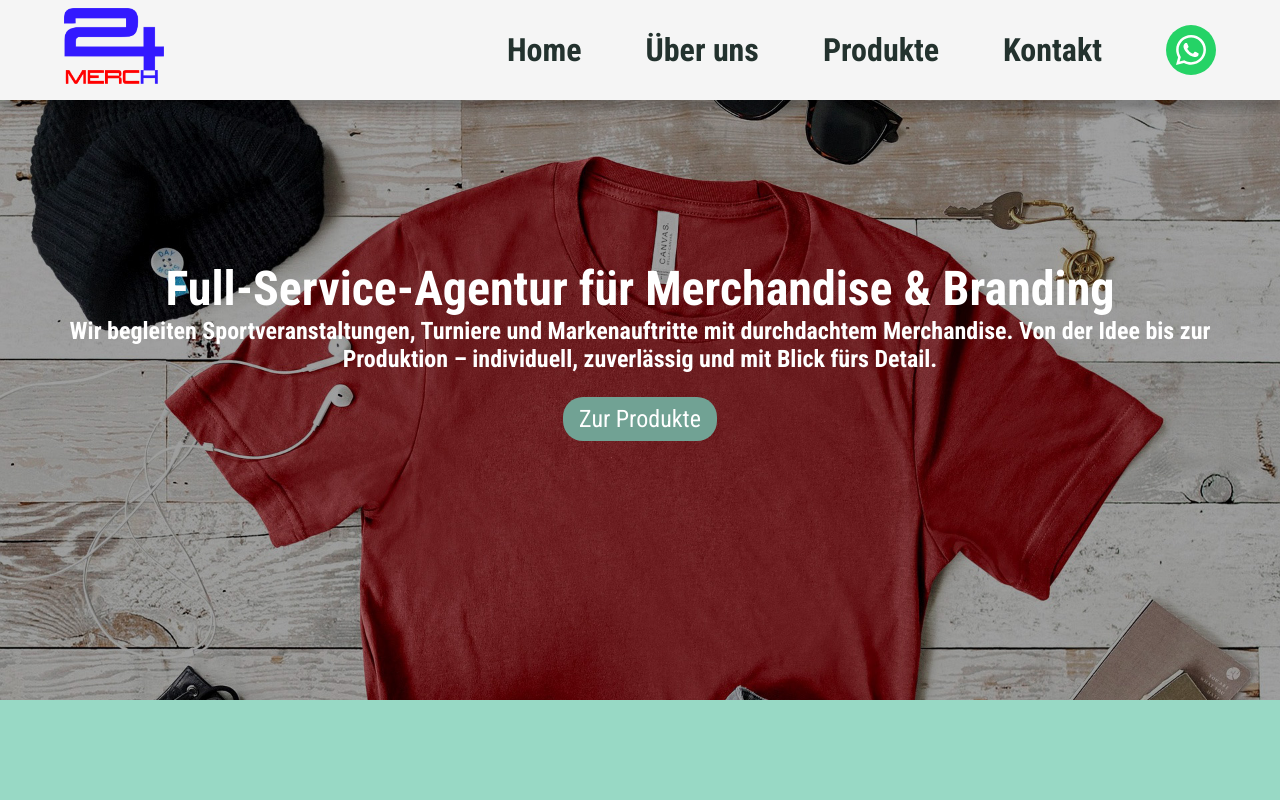
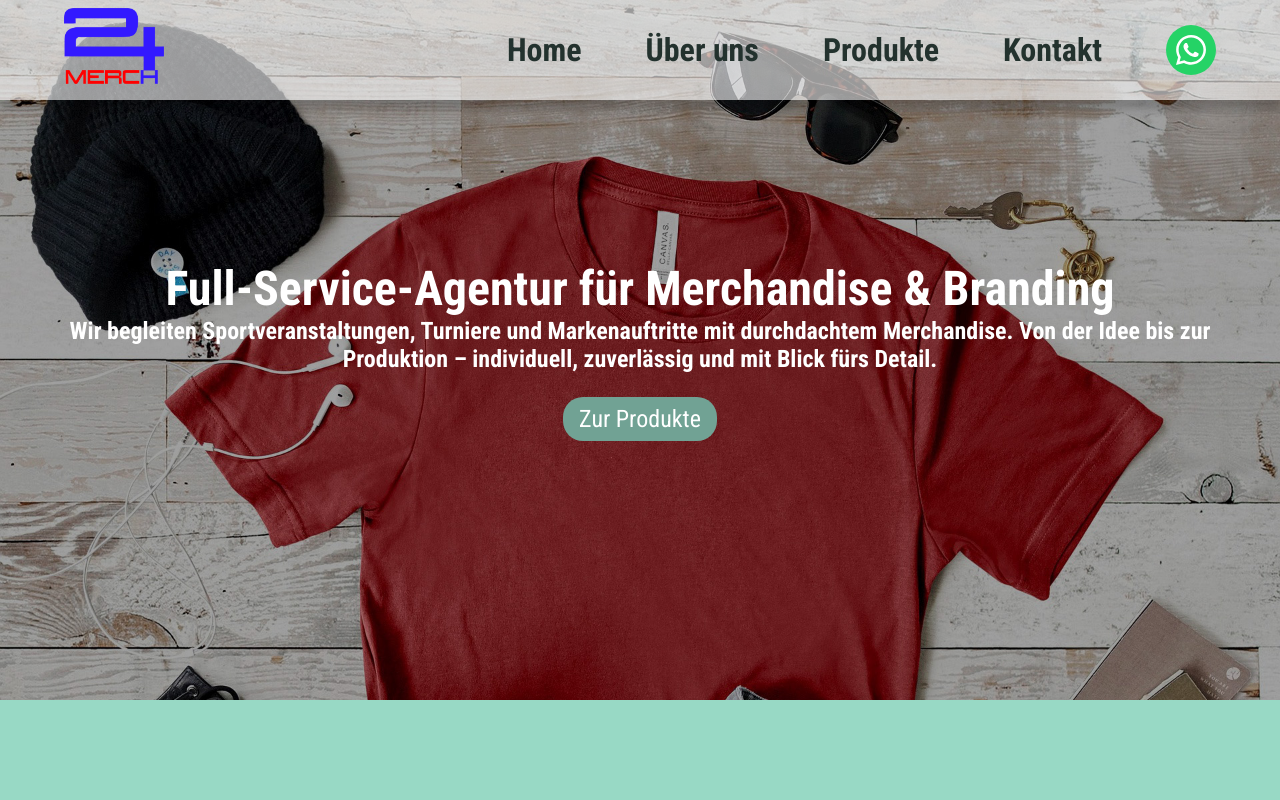
Before and after one commit to Hummner/merch24, an Angular app: page / in a window 1280 px wide. Shown: the top 800 px of the page. Built offline with nearby package versions, Linux system fonts and the light colour scheme.

Commit message:
add: header opacity

```diff
--- a/src/app/shared/header/header.component.html
+++ b/src/app/shared/header/header.component.html
@@ -1,5 +1,5 @@
-<section>
-    <div class="content">
+<section [ngClass]="getOpacity()">
+    <div class="content" >
         <div class="logo">
             <a href="#home"><img src="assets/img/logo/merch24.png" alt=""></a>
         </div>
--- a/src/app/shared/header/header.component.scss
+++ b/src/app/shared/header/header.component.scss
@@ -8,6 +8,7 @@ section {
     top: 0;
     width: 100%;
     background-color: var(--bg-color);
+    transition: background-color 125ms ease-in-out;
 
 }
 
@@ -62,6 +63,10 @@ nav {
     }
 }
 
+.opacity {
+    background-color: rgba(255, 255, 255, 0.6);
+}
+
 @media (max-width: 1024px) {
     .mobile-menu {
         display: flex;
--- a/src/app/shared/header/header.component.ts
+++ b/src/app/shared/header/header.component.ts
@@ -3,17 +3,46 @@ import { MatIconModule } from '@angular/material/icon';
 import { MatButtonModule } from '@angular/material/button';
 import { MatMenuModule } from '@angular/material/menu';
 import { RouterLink } from "@angular/router";
+import { ViewportScroller } from '@angular/common';
+import { CommonModule } from '@angular/common';
 
 
 
 @Component({
   selector: 'app-header',
   standalone: true,
-  imports: [MatIconModule, MatButtonModule, MatMenuModule, RouterLink],
+  imports: [MatIconModule, MatButtonModule, MatMenuModule, RouterLink, CommonModule],
   templateUrl: './header.component.html',
   styleUrl: './header.component.scss'
 })
 export class HeaderComponent {
+  viewPosition!: [number, number];
+  headerOpacity = true;
+
+  constructor(private view: ViewportScroller) {
+    this.viewPosition = view.getScrollPosition()
+
+  }
+
+  @HostListener('window:scroll', ['$event']) // for window scroll events
+  onScroll() {
+    this.viewPosition = this.view.getScrollPosition();
+
+    let sum = this.viewPosition.reduce((a, b) => a + b, 0)
+    if (sum == 0) {
+      this.headerOpacity = true;
+    } else {
+      this.headerOpacity = false
+    }
+
+    console.log(this.headerOpacity);
 
 
   }
+
+  getOpacity() {
+    return this.headerOpacity ? 'opacity' : '-'
+  }
+
+
+}
```
